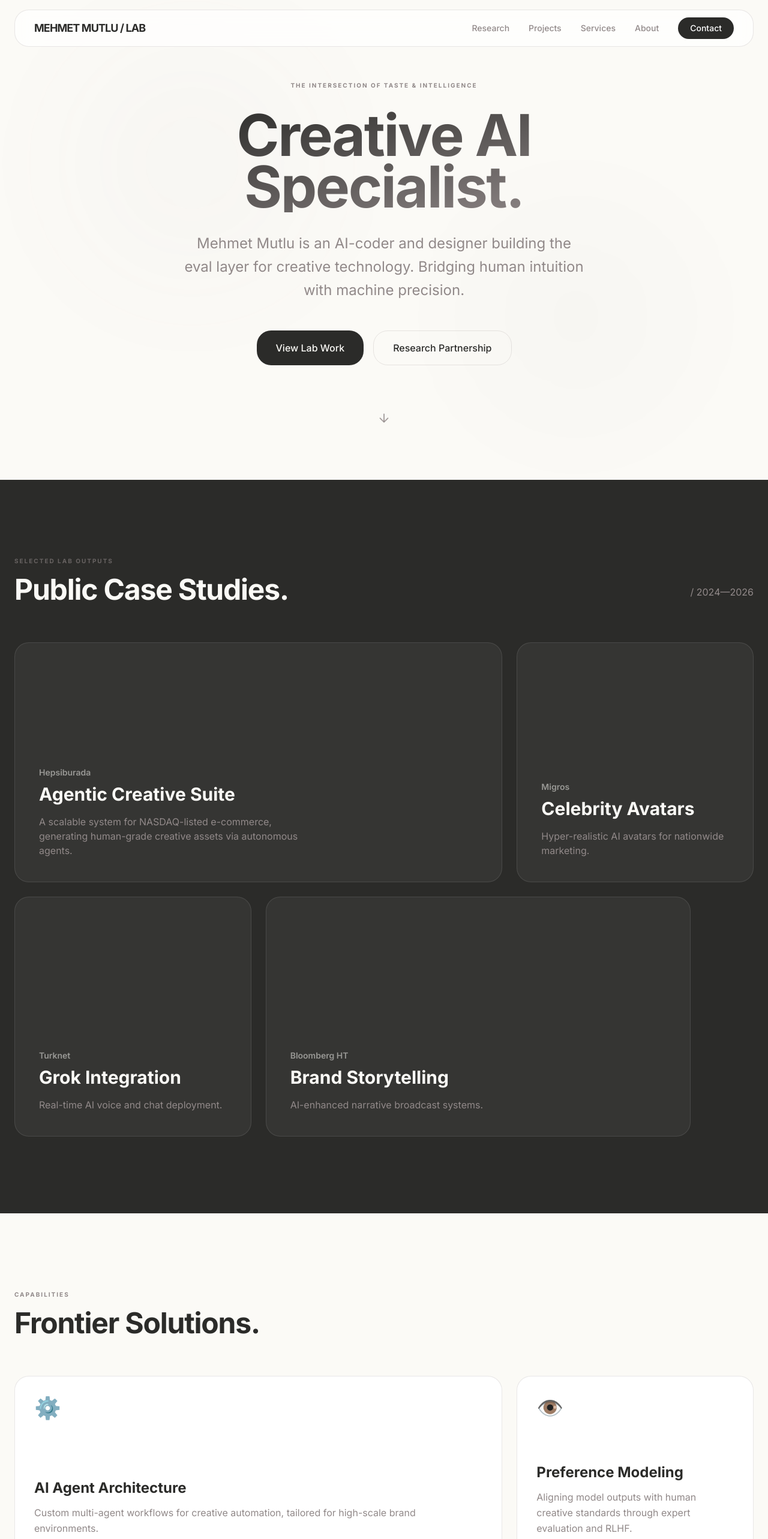
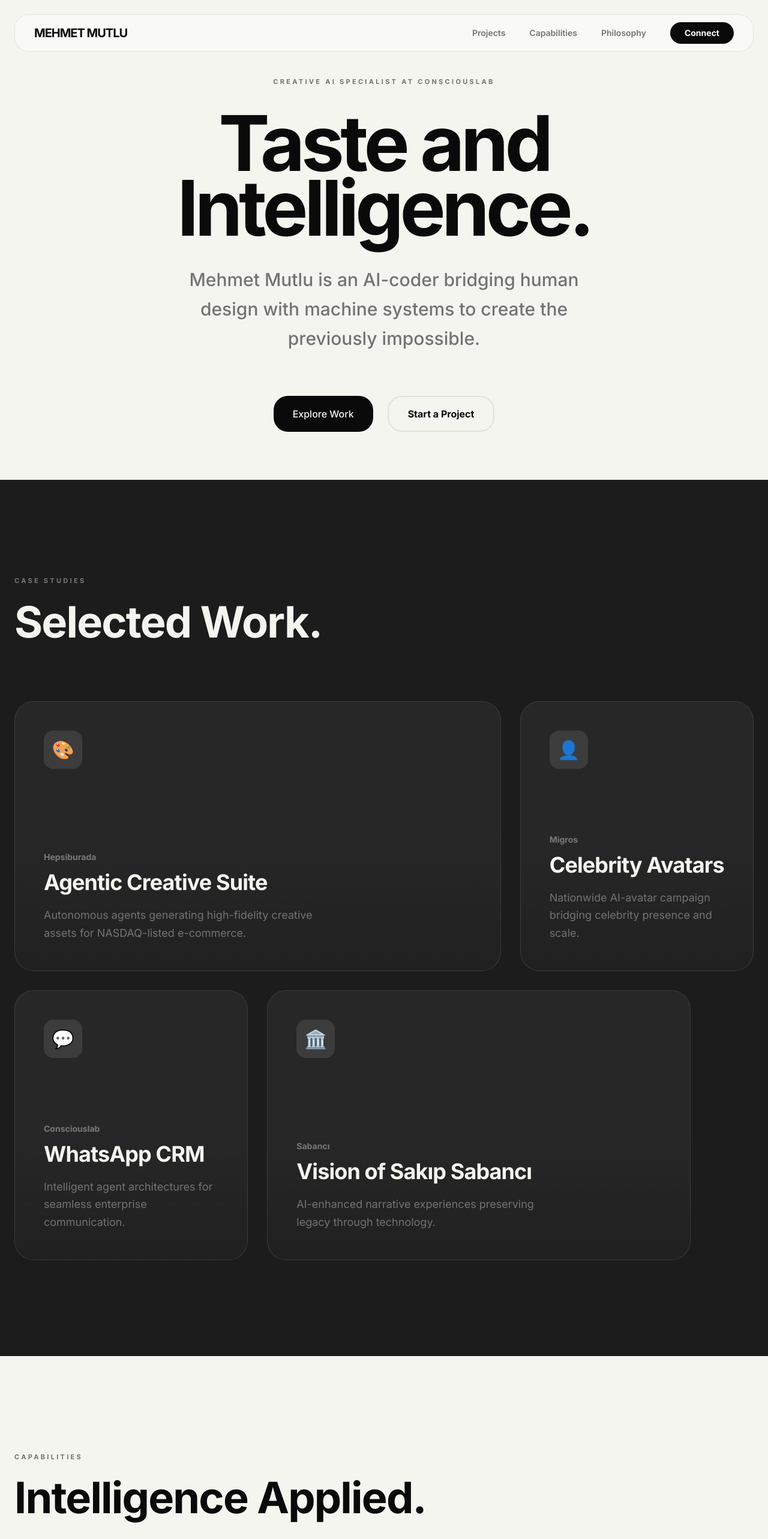
Before and after one commit to mutluai/mehmetmutlu-portfolio, a Next.js app: page / in a window 1280 px wide. Shown: the top 2566 px of the page at 60% size. Built offline with nearby package versions, Linux system fonts and the light colour scheme.

Commit message:
refactor: personalize branding, add reveal animations, and update project content

```diff
--- a/app/globals.css
+++ b/app/globals.css
@@ -3,35 +3,47 @@
 @theme {
   --font-sans: "Inter", system-ui, sans-serif;
 
-  --color-lab-black: #1a1a1a;
-  --color-lab-charcoal: #2b2b29;
-  --color-lab-beige: #fbfaf6;
-  --color-lab-muted: #918989;
-  --color-lab-border: rgba(145, 137, 137, 0.2);
+  --color-brand-black: #0a0a0a;
+  --color-brand-charcoal: #1c1c1c;
+  --color-brand-beige: #f5f5f0;
+  --color-brand-muted: #737373;
+  --color-brand-border: rgba(0, 0, 0, 0.08);
 
   --radius-3xl: 24px;
 }
 
 @layer base {
   body {
-    @apply bg-lab-beige text-lab-charcoal font-sans antialiased selection:bg-lab-charcoal selection:text-lab-beige;
+    @apply bg-brand-beige text-brand-black font-sans antialiased selection:bg-brand-black selection:text-brand-beige;
   }
 }
 
 @layer components {
   .bento-card {
-    @apply bg-white border border-lab-border rounded-3xl p-8 transition-all duration-500 hover:shadow-xl hover:-translate-y-1;
+    @apply bg-white border border-brand-border rounded-3xl p-8 transition-all duration-700 ease-[cubic-bezier(0.23,1,0.32,1)] hover:shadow-2xl hover:-translate-y-2;
   }
 
-  .btn-lab {
-    @apply inline-flex items-center justify-center px-8 py-4 bg-lab-charcoal text-lab-beige rounded-3xl font-medium transition-all hover:bg-lab-black hover:scale-[1.02] active:scale-[0.98];
+  .btn-primary {
+    @apply inline-flex items-center justify-center px-8 py-4 bg-brand-black text-brand-beige rounded-3xl font-medium transition-all duration-500 hover:scale-[1.02] active:scale-[0.98] hover:shadow-lg;
   }
 
   .section-label {
-    @apply text-[10px] uppercase tracking-[0.2em] font-bold text-lab-muted mb-4 block;
+    @apply text-[11px] uppercase tracking-[0.3em] font-bold text-brand-muted mb-6 block;
   }
 
-  .gradient-text {
-    @apply bg-clip-text text-transparent bg-gradient-to-br from-lab-charcoal to-lab-muted;
+  .reveal {
+    animation: reveal-up 1.2s cubic-bezier(0.23, 1, 0.32, 1) forwards;
+    opacity: 0;
+  }
+
+  @keyframes reveal-up {
+    from {
+      opacity: 0;
+      transform: translateY(40px);
+    }
+    to {
+      opacity: 1;
+      transform: translateY(0);
+    }
   }
 }
--- a/components/About.tsx
+++ b/components/About.tsx
@@ -2,37 +2,36 @@ import React from 'react';
 
 const About = () => {
   return (
-    <section id="about" className="py-32 px-6 max-w-7xl mx-auto">
-      <div className="grid grid-cols-1 md:grid-cols-2 gap-20 items-center">
-        <div className="space-y-8">
-          <span className="section-label">Founding Philosophy</span>
-          <h2 className="text-4xl md:text-5xl font-bold tracking-tight leading-tight">
-            Execution is free. <br /> Judgment is everything.
+    <section id="philosophy" className="py-40 px-6 max-w-7xl mx-auto border-t border-brand-border">
+      <div className="grid grid-cols-1 lg:grid-cols-2 gap-24 items-center">
+        <div className="space-y-10 reveal">
+          <span className="section-label">Philosophy</span>
+          <h2 className="text-5xl md:text-7xl font-bold tracking-tighter leading-[0.9]">
+            The New Canvas is <br /> Intelligence.
           </h2>
-          <p className="text-lg text-lab-muted leading-relaxed">
-            I build at the frontier of creative evaluation. In a world where AI can execute
-            infinitely, the value shifts to the human taste that directs it. My work
-            focuses on capturing that taste and baking it into autonomous systems.
+          <p className="text-xl text-brand-muted leading-relaxed font-medium">
+            At Consciouslab, I treat artificial intelligence not as a tool, but as a medium.
+            By combining AI-coding expertise with high-signal creative taste, I bridge
+            the gap between technical execution and artistic intent.
           </p>
-          <div className="grid grid-cols-3 gap-8 pt-8">
+          <div className="grid grid-cols-2 gap-12 pt-10">
             <div>
-              <div className="text-3xl font-bold mb-1">14+</div>
-              <div className="text-xs font-bold text-lab-muted uppercase tracking-widest">Awards</div>
+              <div className="text-5xl font-bold mb-2 tracking-tighter">14+</div>
+              <div className="text-xs font-black text-brand-muted uppercase tracking-[0.4em]">Creative Awards</div>
             </div>
             <div>
-              <div className="text-3xl font-bold mb-1">50+</div>
-              <div className="text-xs font-bold text-lab-muted uppercase tracking-widest">Evals</div>
-            </div>
-            <div>
-              <div className="text-3xl font-bold mb-1">∞</div>
-              <div className="text-xs font-bold text-lab-muted uppercase tracking-widest">Taste</div>
+              <div className="text-5xl font-bold mb-2 tracking-tighter">AI</div>
+              <div className="text-xs font-black text-brand-muted uppercase tracking-[0.4em]">First Design</div>
             </div>
           </div>
         </div>
-        <div className="aspect-square bg-lab-charcoal rounded-[40px] relative overflow-hidden group">
-          <div className="absolute inset-0 bg-gradient-to-tr from-lab-charcoal via-transparent to-lab-muted/20" />
-          <div className="absolute inset-0 flex items-center justify-center text-8xl transition-transform duration-700 group-hover:scale-110">
-            👁️‍🗨️
+        <div className="aspect-[4/5] bg-brand-charcoal rounded-[48px] relative overflow-hidden group reveal" style={{ animationDelay: '0.3s' }}>
+          <div className="absolute inset-0 bg-gradient-to-br from-brand-charcoal via-transparent to-white/10" />
+          <div className="absolute inset-0 flex items-center justify-center text-[15rem] opacity-20 grayscale transition-transform duration-1000 group-hover:scale-110">
+            🎨
+          </div>
+          <div className="absolute bottom-12 left-12 right-12">
+             <p className="text-brand-beige/60 text-sm font-mono tracking-widest uppercase">Visual Reference // Consciouslab Studio</p>
           </div>
         </div>
       </div>
--- a/components/Footer.tsx
+++ b/components/Footer.tsx
@@ -2,30 +2,34 @@ import React from 'react';
 
 const Footer = () => {
   return (
-    <footer id="contact" className="py-20 px-6 border-t border-lab-border">
-      <div className="max-w-7xl mx-auto flex flex-col md:flex-row justify-between items-start md:items-center gap-12">
-        <div className="space-y-4">
-          <div className="text-2xl font-bold tracking-tighter">MEHMET MUTLU</div>
-          <p className="text-lab-muted max-w-xs">Building the future of creative intelligence. Based in the lab.</p>
+    <footer id="contact" className="py-32 px-6 bg-brand-charcoal text-brand-beige">
+      <div className="max-w-7xl mx-auto">
+        <div className="flex flex-col lg:flex-row justify-between items-start gap-20">
+          <div className="space-y-6 reveal">
+            <div className="text-4xl font-bold tracking-tighter">MEHMET MUTLU</div>
+            <p className="text-brand-muted max-w-sm text-lg">
+              Creative AI Specialist at Consciouslab. Engineering the future of design and machine intelligence.
+            </p>
           </div>
 
-        <div className="flex flex-col gap-4">
-          <span className="section-label mb-0">Collaboration</span>
-          <a href="mailto:ai.mehmetmutlu@gmail.com" className="text-2xl font-medium hover:text-lab-muted transition-colors underline underline-offset-8">
+          <div className="flex flex-col gap-8 reveal" style={{ animationDelay: '0.2s' }}>
+            <span className="section-label text-white/40 mb-0">Collaboration</span>
+            <a href="mailto:ai.mehmetmutlu@gmail.com" className="text-3xl md:text-5xl font-bold hover:text-brand-muted transition-all duration-500 underline underline-offset-[12px] decoration-1 decoration-white/20">
               ai.mehmetmutlu@gmail.com
             </a>
           </div>
+        </div>
 
+        <div className="mt-40 pt-12 border-t border-white/10 flex flex-col md:flex-row justify-between items-center gap-8 text-[10px] font-bold tracking-[0.3em] text-white/30 uppercase">
+          <div className="flex gap-12">
+            <a href="https://linkedin.com/in/mehmetmutlu01" target="_blank" className="hover:text-brand-beige transition-colors">LinkedIn</a>
+            <a href="https://instagram.com/mehmetmutlumu" target="_blank" className="hover:text-brand-beige transition-colors">Instagram</a>
+          </div>
+          <div>© 2026 MEHMET MUTLU — ALL RIGHTS RESERVED</div>
           <div className="flex gap-8">
-          <a href="#" className="font-medium hover:text-lab-muted">LinkedIn</a>
-          <a href="#" className="font-medium hover:text-lab-muted">X / Twitter</a>
+            <span>Istanbul / Global</span>
+            <span>Est. 2024</span>
           </div>
-      </div>
-      <div className="max-w-7xl mx-auto mt-20 pt-8 border-t border-lab-border/50 text-xs text-lab-muted flex justify-between">
-        <div>© 2026 MEHMET MUTLU LAB</div>
-        <div className="flex gap-4">
-          <span>PRIVATE BETA V0.1</span>
-          <span>HUMAN DATA EVALUATION LAB</span>
         </div>
       </div>
     </footer>
--- a/components/Hero.tsx
+++ b/components/Hero.tsx
@@ -2,33 +2,23 @@ import React from 'react';
 
 const Hero = () => {
   return (
-    <section className="min-h-screen flex flex-col justify-center items-center px-6 pt-32 pb-20 overflow-hidden relative">
-      <div className="absolute top-0 left-0 w-full h-full -z-10 opacity-40">
-        <div className="absolute top-[10%] left-[10%] w-96 h-96 bg-lab-muted/10 blur-[120px] rounded-full" />
-        <div className="absolute bottom-[10%] right-[10%] w-96 h-96 bg-lab-charcoal/5 blur-[120px] rounded-full" />
-      </div>
-
-      <div className="max-w-4xl text-center space-y-8">
-        <span className="section-label">The Intersection of Taste & Intelligence</span>
-        <h1 className="text-6xl md:text-8xl font-bold tracking-tight leading-[0.9] gradient-text">
-          Creative AI <br /> Specialist.
+    <section className="min-h-screen flex flex-col justify-center items-center px-6 pt-32 pb-20 relative">
+      <div className="max-w-5xl text-center space-y-10">
+        <span className="section-label reveal" style={{ animationDelay: '0.2s' }}>
+          Creative AI Specialist at Consciouslab
+        </span>
+        <h1 className="text-7xl md:text-9xl font-bold tracking-tighter leading-[0.85] reveal" style={{ animationDelay: '0.4s' }}>
+          Taste and <br /> Intelligence.
         </h1>
-        <h2 className="text-xl md:text-2xl text-lab-muted max-w-2xl mx-auto leading-relaxed">
-          Mehmet Mutlu is an AI-coder and designer building the eval layer for creative technology.
-          Bridging human intuition with machine precision.
-        </h2>
-        <div className="flex flex-col sm:flex-row gap-4 justify-center pt-4">
-          <a href="#projects" className="btn-lab">View Lab Work</a>
-          <a href="#contact" className="px-8 py-4 border border-lab-border rounded-3xl font-medium hover:bg-white transition-all">
-            Research Partnership
+        <p className="text-2xl md:text-3xl text-brand-muted max-w-2xl mx-auto leading-relaxed font-medium reveal" style={{ animationDelay: '0.6s' }}>
+          Mehmet Mutlu is an AI-coder bridging human design with machine systems to create the previously impossible.
+        </p>
+        <div className="flex flex-col sm:flex-row gap-6 justify-center pt-8 reveal" style={{ animationDelay: '0.8s' }}>
+          <a href="#projects" className="btn-primary">Explore Work</a>
+          <a href="#contact" className="px-8 py-4 border-2 border-brand-border rounded-3xl font-bold hover:bg-white transition-all duration-300">
+            Start a Project
           </a>
         </div>
-      </div>
-
-      <div className="mt-20 animate-bounce text-lab-muted">
-        <svg width="24" height="24" viewBox="0 0 24 24" fill="none" stroke="currentColor" strokeWidth="1.5">
-          <path d="M12 5v14M5 12l7 7 7-7"/>
-        </svg>
       </div>
     </section>
   );
--- a/components/Navbar.tsx
+++ b/components/Navbar.tsx
@@ -2,17 +2,17 @@ import React from 'react';
 
 const Navbar = () => {
   return (
-    <nav className="fixed top-0 left-0 right-0 z-50 px-6 py-4">
-      <div className="max-w-7xl mx-auto flex justify-between items-center bg-white/70 backdrop-blur-md border border-lab-border rounded-3xl px-8 py-3">
-        <div className="text-lg font-bold tracking-tighter">MEHMET MUTLU / LAB</div>
-        <div className="hidden md:flex gap-8 items-center">
-          {['Research', 'Projects', 'Services', 'About'].map((item) => (
-            <a key={item} href={`#${item.toLowerCase()}`} className="text-sm font-medium text-lab-muted hover:text-lab-charcoal transition-colors">
+    <nav className="fixed top-0 left-0 right-0 z-50 px-6 py-6 reveal">
+      <div className="max-w-7xl mx-auto flex justify-between items-center bg-white/40 backdrop-blur-xl border border-brand-border rounded-3xl px-8 py-3">
+        <div className="text-xl font-bold tracking-tighter">MEHMET MUTLU</div>
+        <div className="hidden md:flex gap-10 items-center">
+          {['Projects', 'Capabilities', 'Philosophy'].map((item) => (
+            <a key={item} href={`#${item.toLowerCase()}`} className="text-sm font-semibold text-brand-muted hover:text-brand-black transition-colors">
               {item}
             </a>
           ))}
-          <a href="#contact" className="px-5 py-2 bg-lab-charcoal text-white text-sm rounded-full font-medium hover:bg-lab-black transition-all">
-            Contact
+          <a href="#contact" className="px-6 py-2 bg-brand-black text-white text-sm rounded-full font-bold hover:scale-105 transition-all">
+            Connect
           </a>
         </div>
       </div>
--- a/components/Projects.tsx
+++ b/components/Projects.tsx
@@ -4,57 +4,64 @@ const projects = [
   {
     brand: "Hepsiburada",
     title: "Agentic Creative Suite",
-    desc: "A scalable system for NASDAQ-listed e-commerce, generating human-grade creative assets via autonomous agents.",
-    size: "large"
+    desc: "Autonomous agents generating high-fidelity creative assets for NASDAQ-listed e-commerce.",
+    size: "large",
+    placeholder: "🎨"
   },
   {
     brand: "Migros",
     title: "Celebrity Avatars",
-    desc: "Hyper-realistic AI avatars for nationwide marketing.",
-    size: "small"
+    desc: "Nationwide AI-avatar campaign bridging celebrity presence and scale.",
+    size: "small",
+    placeholder: "👤"
   },
   {
-    brand: "Turknet",
-    title: "Grok Integration",
-    desc: "Real-time AI voice and chat deployment.",
-    size: "small"
+    brand: "Consciouslab",
+    title: "WhatsApp CRM",
+    desc: "Intelligent agent architectures for seamless enterprise communication.",
+    size: "small",
+    placeholder: "💬"
   },
   {
-    brand: "Bloomberg HT",
-    title: "Brand Storytelling",
-    desc: "AI-enhanced narrative broadcast systems.",
-    size: "medium"
+    brand: "Sabancı",
+    title: "Vision of Sakıp Sabancı",
+    desc: "AI-enhanced narrative experiences preserving legacy through technology.",
+    size: "medium",
+    placeholder: "🏛️"
   }
 ];
 
 const Projects = () => {
   return (
-    <section id="projects" className="py-32 px-6 bg-lab-charcoal text-lab-beige">
+    <section id="projects" className="py-40 px-6 bg-brand-charcoal text-brand-beige">
       <div className="max-w-7xl mx-auto">
-        <div className="mb-16 flex justify-between items-end">
-          <div>
-            <span className="section-label text-lab-muted/60">Selected Lab Outputs</span>
-            <h2 className="text-4xl md:text-5xl font-bold tracking-tight">Public Case Studies.</h2>
+        <div className="mb-24 flex justify-between items-end">
+          <div className="reveal">
+            <span className="section-label text-white/40">Case Studies</span>
+            <h2 className="text-5xl md:text-7xl font-bold tracking-tight">Selected Work.</h2>
           </div>
-          <div className="hidden md:block pb-2 text-lab-muted">/ 2024—2026</div>
         </div>
 
-        <div className="grid grid-cols-1 md:grid-cols-12 gap-6 auto-rows-[400px]">
+        <div className="grid grid-cols-1 md:grid-cols-12 gap-8 auto-rows-[450px]">
           {projects.map((p, i) => (
-            <div key={i} className={`group relative rounded-3xl overflow-hidden bg-white/5 border border-white/10 p-10 flex flex-col justify-end transition-all hover:bg-white/10 ${
+            <div key={i} className={`group relative rounded-[32px] overflow-hidden bg-white/5 border border-white/10 p-12 flex flex-col justify-end transition-all duration-700 hover:bg-white/[0.08] reveal ${
               p.size === 'large' ? 'md:col-span-8' :
-              p.size === 'medium' ? 'md:col-span-7' : 'md:col-span-4' || 'md:col-span-5'
-            }`}>
-              <div className="absolute top-10 right-10 opacity-0 group-hover:opacity-100 transition-opacity">
-                <svg width="24" height="24" viewBox="0 0 24 24" fill="none" stroke="currentColor" strokeWidth="2">
+              p.size === 'medium' ? 'md:col-span-7' : 'md:col-span-4'
+            }`} style={{ animationDelay: `${0.2 * (i + 1)}s` }}>
+              <div className="absolute top-12 left-12 w-16 h-16 rounded-2xl bg-white/10 flex items-center justify-center text-3xl">
+                {p.placeholder}
+              </div>
+              <div className="absolute top-12 right-12 opacity-0 group-hover:opacity-100 group-hover:translate-x-1 group-hover:-translate-y-1 transition-all duration-500">
+                <svg width="32" height="32" viewBox="0 0 24 24" fill="none" stroke="currentColor" strokeWidth="2.5">
                   <path d="M7 17L17 7M17 7H7M17 7V17"/>
                 </svg>
               </div>
-              <div>
-                <span className="text-sm font-semibold opacity-50 mb-2 block">{p.brand}</span>
-                <h3 className="text-3xl font-bold mb-4">{p.title}</h3>
-                <p className="text-lab-muted max-w-md">{p.desc}</p>
+              <div className="z-10">
+                <span className="text-sm font-bold opacity-40 mb-3 block">{p.brand}</span>
+                <h3 className="text-4xl font-bold mb-5 tracking-tight">{p.title}</h3>
+                <p className="text-brand-muted max-w-md text-lg leading-relaxed">{p.desc}</p>
               </div>
+              <div className="absolute inset-0 bg-gradient-to-t from-brand-charcoal via-transparent to-transparent opacity-60" />
             </div>
           ))}
         </div>
--- a/components/Services.tsx
+++ b/components/Services.tsx
@@ -3,45 +3,47 @@ import React from 'react';
 const services = [
   {
     title: "AI Agent Architecture",
-    description: "Custom multi-agent workflows for creative automation, tailored for high-scale brand environments.",
+    description: "Designing multi-agent workflows that automate complex creative processes with human-level taste.",
     icon: "⚙️",
     span: "md:col-span-2"
   },
   {
     title: "Preference Modeling",
-    description: "Aligning model outputs with human creative standards through expert evaluation and RLHF.",
+    description: "Systematizing creative judgment to align AI outputs with brand-specific aesthetic standards.",
     icon: "👁️",
     span: "md:col-span-1"
   },
   {
-    title: "Visual Synthesis",
-    description: "High-fidelity AI video and image production for global campaigns.",
-    icon: "✨",
+    title: "Full-Stack AI-Coding",
+    description: "Engineering production-ready infrastructures that seamlessly integrate frontier models.",
+    icon: "💻",
     span: "md:col-span-1"
   },
   {
-    title: "Development",
-    description: "Full-stack integration of AI models into production-ready web and mobile infrastructures.",
-    icon: "💻",
+    title: "Visual Synthesis",
+    description: "Crafting hyper-realistic AI video and image assets for the next generation of marketing.",
+    icon: "✨",
     span: "md:col-span-2"
   }
 ];
 
 const Services = () => {
   return (
-    <section id="services" className="py-32 px-6 max-w-7xl mx-auto">
-      <div className="mb-16">
+    <section id="capabilities" className="py-40 px-6 max-w-7xl mx-auto">
+      <div className="mb-24 reveal">
         <span className="section-label">Capabilities</span>
-        <h2 className="text-4xl md:text-5xl font-bold tracking-tight">Frontier Solutions.</h2>
+        <h2 className="text-5xl md:text-7xl font-bold tracking-tight">Intelligence Applied.</h2>
       </div>
 
-      <div className="grid grid-cols-1 md:grid-cols-3 gap-6">
+      <div className="grid grid-cols-1 md:grid-cols-3 gap-8">
         {services.map((s, i) => (
-          <div key={i} className={`bento-card flex flex-col justify-between min-h-[300px] ${s.span}`}>
-            <div className="text-4xl mb-6">{s.icon}</div>
+          <div key={i} className={`bento-card flex flex-col justify-between min-h-[350px] reveal ${s.span}`} style={{ animationDelay: `${0.1 * i}s` }}>
+            <div className="w-14 h-14 rounded-2xl bg-brand-beige flex items-center justify-center text-3xl shadow-inner">
+              {s.icon}
+            </div>
             <div>
-              <h3 className="text-2xl font-bold mb-3">{s.title}</h3>
-              <p className="text-lab-muted leading-relaxed">{s.description}</p>
+              <h3 className="text-3xl font-bold mb-4 tracking-tight">{s.title}</h3>
+              <p className="text-brand-muted text-lg leading-relaxed">{s.description}</p>
             </div>
           </div>
         ))}
```
Lines whose indentation alone changed are shown as unchanged.
